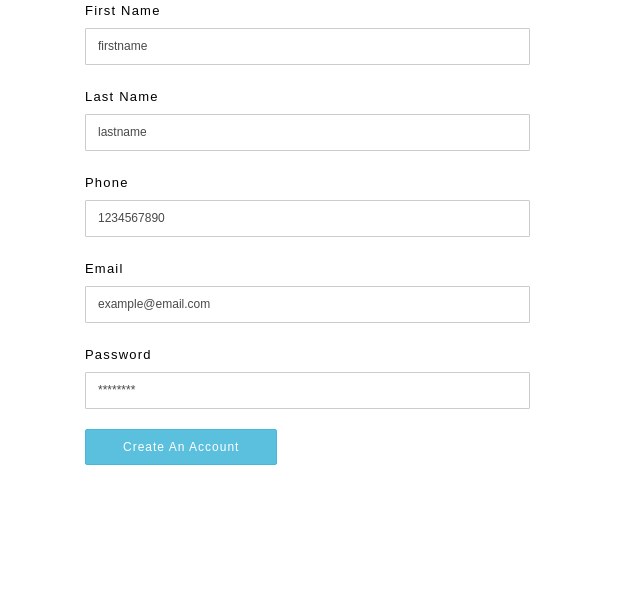
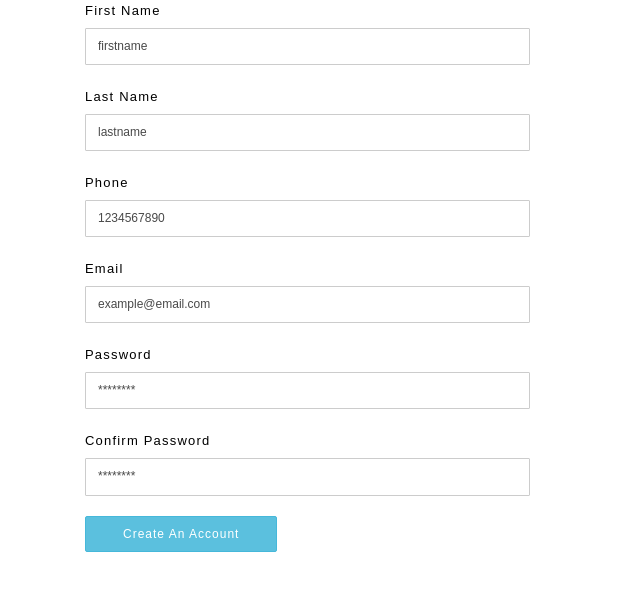
Before and after one commit to krishnabdev22/StringsMusicals, a Django app: page /signup in a window 1280 px wide. Shown: the part 140-731 px from the top of the page, without its empty margins (0-640 px from the left). Run offline with Django 3.2, Linux system fonts and the light colour scheme; some libraries are stand-ins or nearby versions.

Commit message:
confirm password database check1

```diff
--- a/core/template/signup.html
+++ b/core/template/signup.html
@@ -65,13 +65,23 @@
                 <div class="form-group mt-3">
                     <label for="">Password</label>
                     <input type="password"
-                    name="password" id=""
+                    name="password" id="password"
                     class="form-control form-control-sm"
                     placeholder="********">
                 </div>
 
+                <!-- confirm-password -->
+                <div class="form-group mt-3">
+                    <label for="">Confirm Password</label>
+                    <input type="password"
+                    name="confirm_password" id="cnfrm-password"
+                    class="form-control form-control-sm"
+                    placeholder="********">
+                </div>
+                <p id="message"></p>
+
                     <div class="form-group mt-3">
-                        <input class="btn btn-sm btn-info" type="submit" value="Create An Account">
+                        <input class="btn btn-sm btn-info" type="submit" onclick="checkPassword()" value="Create An Account">
                     </div>
 
 
@@ -81,4 +91,7 @@
 </div>
 
 
+<script src="js/passconfirm.js"></script>
+
+
 {% endblock %}
```
Also changed, not shown: db.sqlite3.
